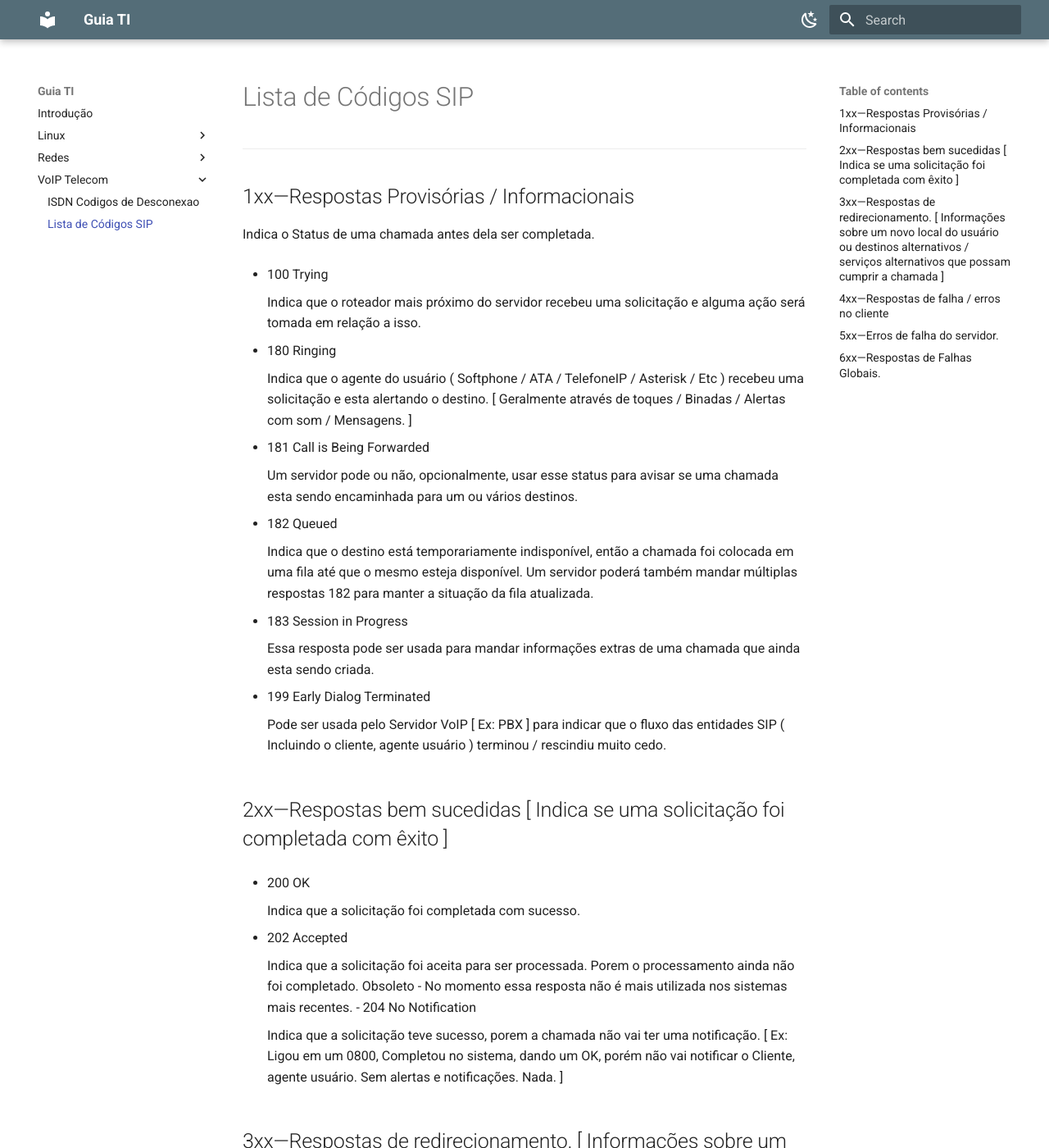
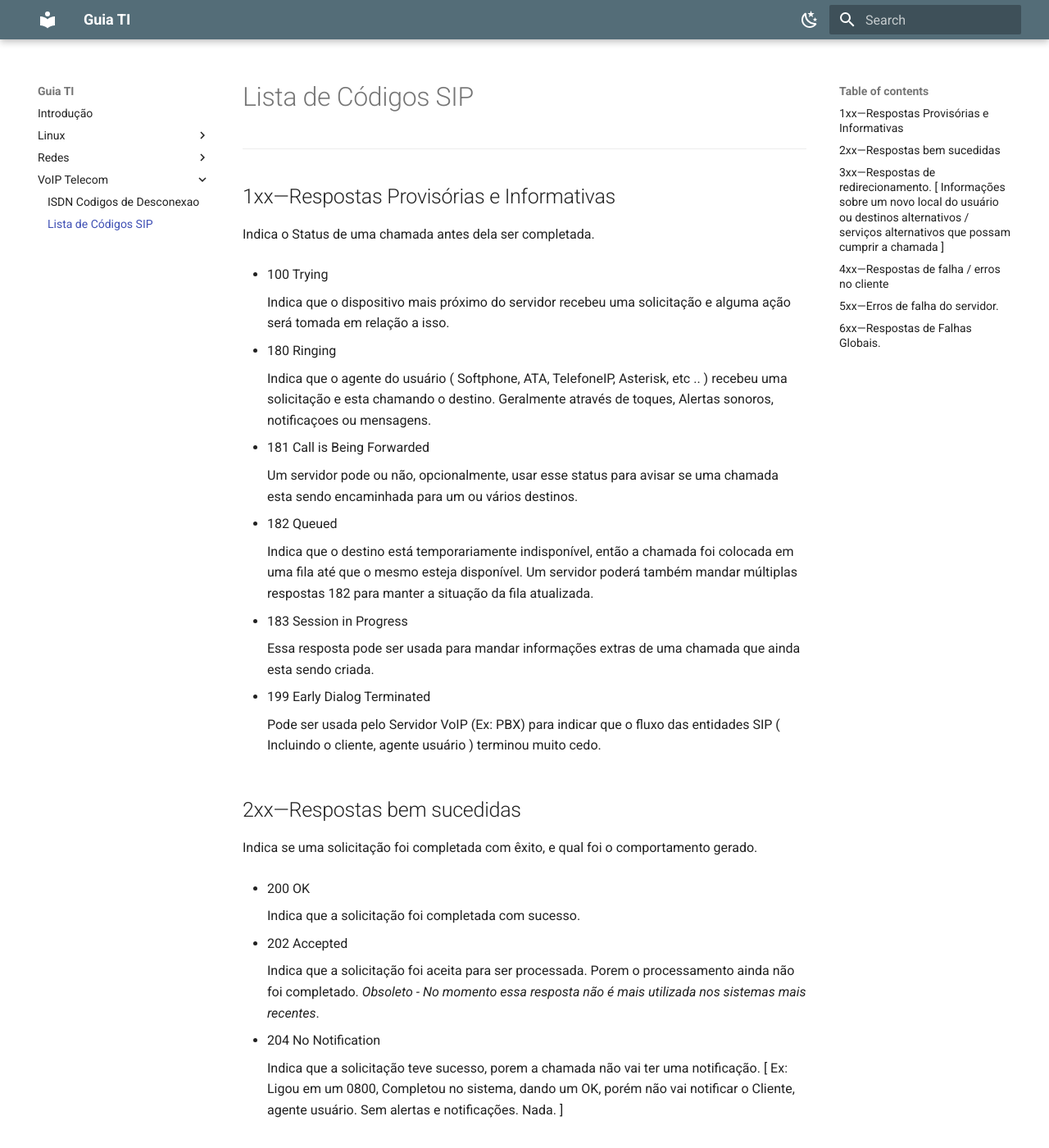
Before and after one commit to guia-ti/guia-ti.github.io, an MkDocs documentation site: the page built from docs/VoIP Telecom/Lista de Códigos SIP.md, in a window 1280 px wide and 1400 px high. Shown: the whole window at 82% size. Built offline with MkDocs 1.6.1 and Material for MkDocs 9.7.7, drawn with Linux system fonts in a browser that asks for light colours.

Commit message:
vault backup hev-desktop: 2023-05-13 21:05:28
Affected files:
docs/VoIP Telecom/Lista de Códigos SIP.md

```diff
--- a/docs/VoIP Telecom/Lista de Códigos SIP.md
+++ b/docs/VoIP Telecom/Lista de Códigos SIP.md
@@ -2,17 +2,17 @@
 
 ---
 
-##  1xx—Respostas Provisórias / Informacionais
+##  1xx—Respostas Provisórias  e Informativas
 Indica o Status de uma chamada antes dela ser completada.
 
 - 100 Trying
 
-    Indica que o roteador mais próximo do servidor recebeu uma solicitação e alguma ação será tomada em relação a isso.
+    Indica que o dispositivo mais próximo do servidor recebeu uma solicitação e alguma ação será tomada em relação a isso.
 
 
 - 180 Ringing
 
-    Indica que o agente do usuário ( Softphone / ATA / TelefoneIP / Asterisk / Etc ) recebeu uma solicitação e esta alertando o destino. [ Geralmente através de toques / Binadas / Alertas com som / Mensagens. ]
+    Indica que o agente do usuário ( Softphone, ATA, TelefoneIP, Asterisk, etc .. ) recebeu uma solicitação e esta chamando o destino. Geralmente através de toques, Alertas sonoros, notificaçoes ou mensagens.
 
 - 181 Call is Being Forwarded
 
@@ -28,9 +28,10 @@ Indica o Status de uma chamada antes dela ser completada.
 
 - 199 Early Dialog Terminated
 
-    Pode ser usada pelo Servidor VoIP [ Ex: PBX ] para indicar que o fluxo das entidades SIP ( Incluindo o cliente, agente usuário ) terminou / rescindiu muito cedo.
+    Pode ser usada pelo Servidor VoIP (Ex: PBX) para indicar que o fluxo das entidades SIP ( Incluindo o cliente, agente usuário ) terminou muito cedo.
 
-## 2xx—Respostas bem sucedidas [ Indica se uma solicitação foi completada com êxito ]
+## 2xx—Respostas bem sucedidas
+Indica se uma solicitação foi completada com êxito, e qual foi o comportamento gerado.
 
 - 200 OK
 
@@ -38,7 +39,8 @@ Indica o Status de uma chamada antes dela ser completada.
 
 - 202 Accepted
 
-    Indica que a solicitação foi aceita para ser processada. Porem o processamento ainda não foi completado. Obsoleto - No momento essa resposta não é mais utilizada nos sistemas mais recentes.
+    Indica que a solicitação foi aceita para ser processada. Porem o processamento ainda não foi completado. _Obsoleto - No momento essa resposta não é mais utilizada nos sistemas mais recentes_.
+
 - 204 No Notification
 
     Indica que a solicitação teve sucesso, porem a chamada não vai ter uma notificação. [ Ex: Ligou em um 0800, Completou no sistema, dando um OK, porém não vai notificar o Cliente, agente usuário. Sem alertas e notificações. Nada. ]
```
